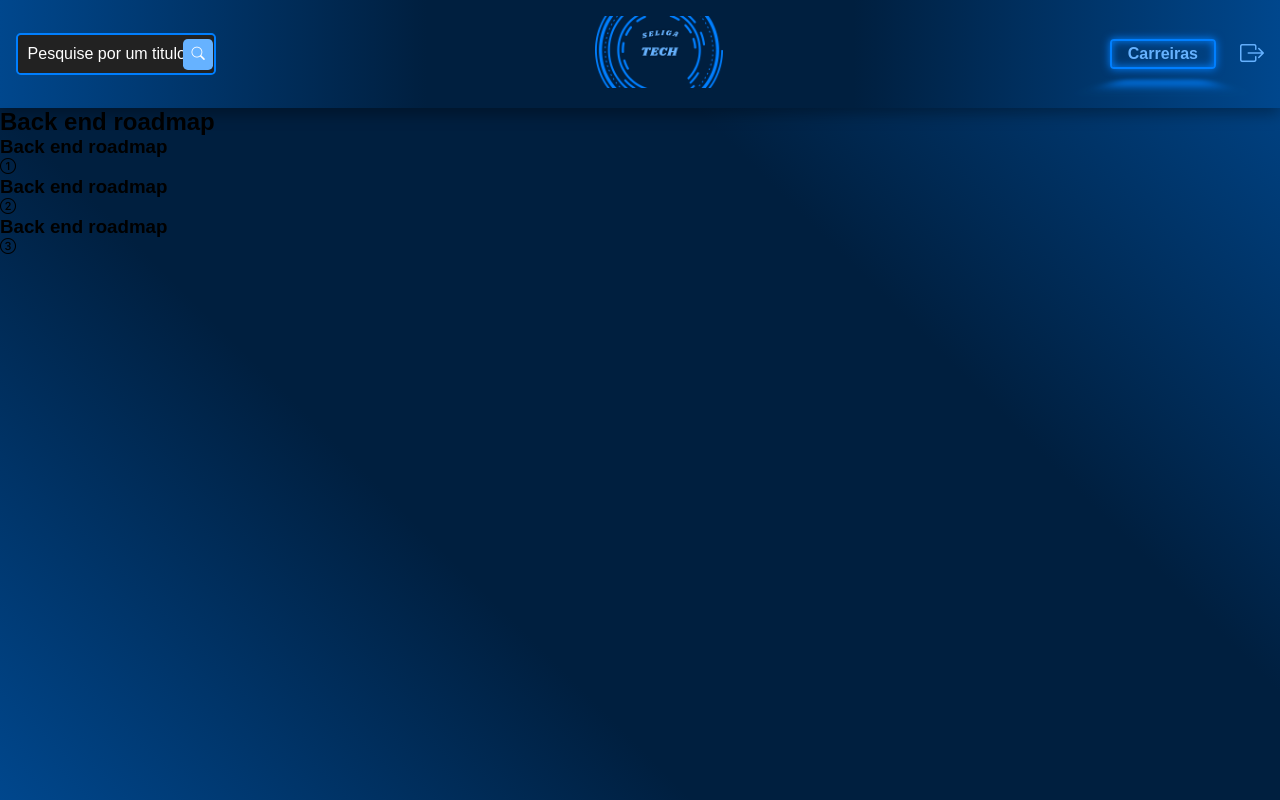
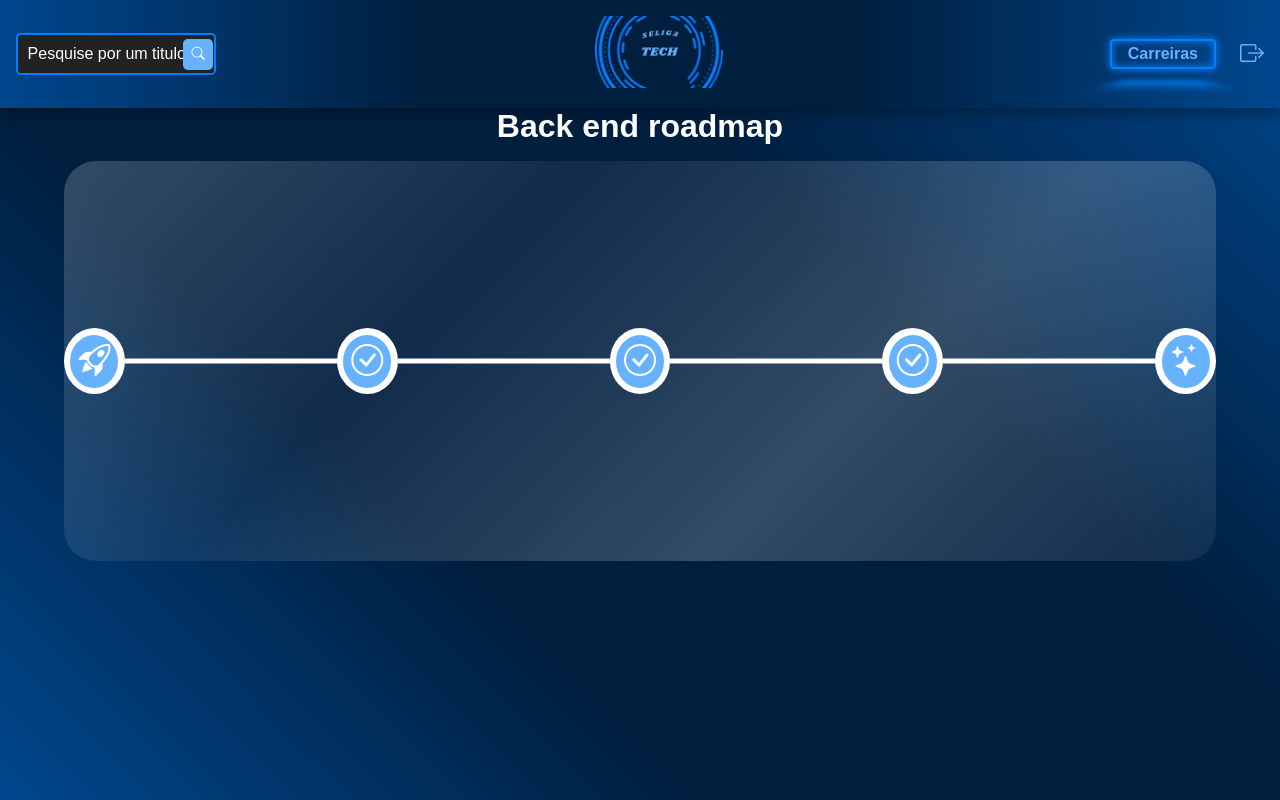
Before and after one commit to CristianoXavierxxt/spa-SeLigaTech, a React (Vite) app in the folder spa-seligatech/: page /career1 in a window 1280 px wide. Built offline with nearby package versions, Linux system fonts and the light colour scheme.

Commit message:
styling the careers page

```diff
--- a/spa-seligatech/src/pages/Careers/Career1/Career1.jsx
+++ b/spa-seligatech/src/pages/Careers/Career1/Career1.jsx
@@ -1,35 +1,54 @@
+import { RoadmapContainer, RoadmapHeader, ContainerIcon } from "./Career1Styled.jsx"
+import React, { useState } from "react";
+
 export default function Career1() {
+
+    const [iconStates, setIconStates] = useState({
+        rocket: false,
+        check1: false,
+        check2: false,
+        check3: false,
+        stars: false,
+    });
+
+    const handleClick = (iconName) => {
+        setIconStates((prevStates) => ({
+          ...prevStates,
+          [iconName]: !prevStates[iconName],
+        }));
+      };
+
     return(
         <>
-            <main>
-                <div>
-                    <h2>
-                        Back end roadmap
-                    </h2>
-                </div>
+            <RoadmapHeader>
+                <h1>
+                    Back end roadmap
+                </h1>
+            </RoadmapHeader>
 
-                <div>
-                    <h3>
-                        Back end roadmap
-                    </h3>
-                    <i className="bi bi-1-circle"></i>
-                </div>
+            <RoadmapContainer>
 
-                <div>
-                    <h3>
-                        Back end roadmap
-                    </h3>
-                    <i className="bi bi-2-circle"></i>
-                </div>
+                <ContainerIcon onClick={() => handleClick("rocket")} isActive={iconStates.rocket}>
+                    <i className="bi bi-rocket-takeoff"></i>
+                </ContainerIcon>
 
-                <div>
-                    <h3>
-                        Back end roadmap
-                    </h3>
-                    <i className="bi bi-3-circle"></i>
-                </div>
+                <ContainerIcon onClick={() => handleClick("check1")} isActive={iconStates.check1}>
+                    <i className="bi bi-check-circle"></i>
+                </ContainerIcon>
 
-            </main>
+                <ContainerIcon onClick={() => handleClick("check2")} isActive={iconStates.check2}>
+                    <i className="bi bi-check-circle"></i>
+                </ContainerIcon>
+
+                <ContainerIcon onClick={() => handleClick("check3")} isActive={iconStates.check3}>
+                    <i className="bi bi-check-circle"></i>
+                </ContainerIcon>
+
+                <ContainerIcon onClick={() => handleClick("stars")} isActive={iconStates.stars}>
+                    <i className="bi bi-stars"></i>
+                </ContainerIcon>
+
+            </RoadmapContainer>
         </>
     )
 }
--- /dev/null
+++ b/spa-seligatech/src/pages/Careers/Career1/Career1Styled.jsx
@@ -0,0 +1,74 @@
+import styled from "styled-components";
+
+export const RoadmapHeader = styled.header`
+    display: flex;
+    justify-content: center;
+    width: 100%;
+    color: #ffffff;
+
+`;
+
+export const RoadmapContainer = styled.main`
+    position: relative;
+    display: flex;
+    justify-content: space-between;
+    align-items: center;
+    width: 90%;
+    height: 50vh;
+    color: #ffffff;
+    font-size: 2rem;
+    margin: 1rem auto;
+    background: linear-gradient(135deg, rgba(255, 255, 255, 0.2), rgba(255, 255, 255, 0.062), rgba(255, 255, 255, 0.2), rgba(255, 255, 255, 0.062) );
+    border-radius: 2rem;
+
+    i{
+        border-radius: 50%;
+        padding: 0.5rem;
+        background-color: #66B2FF;
+    }
+
+`;
+
+
+export const ContainerIcon = styled.div`
+    display: flex;
+    padding: 0.4rem;
+    border-radius: 50%;
+    background: ${({ isActive }) => (isActive ?
+            "linear-gradient(to right, #007FFF, #007FFF, #ffffff, #ffffff)"
+                :
+            "#ffffff"
+        )
+    };
+    background-size: 300%;
+    background-position: ${({ isActive }) => (isActive ? "left" : "right")};
+    box-shadow: ${({ isActive }) => (isActive ?
+            "inset 0 0 0.5em #007FFF, 0 0 0.5em #007FFF"
+                :
+            "#ffffff")};
+    position: relative;
+    transition: background 0.6s ease;
+
+    &:not(:last-child)::after {
+        content: "";
+        position: absolute;
+        width: 14.7rem;
+        height: 5px;
+        background: ${({ isActive }) => (isActive ?
+                "linear-gradient(to right, #007FFF, #007FFF, #ffffff, #ffffff)"
+                    :
+                "#ffffff"
+            )
+        };
+        background-size: 300%;
+        background-position: ${({ isActive }) => (isActive ? "left" : "right")};
+        box-shadow: ${({ isActive }) => (isActive ?
+            "0 0 0.5em #007FFF, 0 0 0.5em #007FFF"
+                :
+            "#ffffff")};
+        top: 50%;
+        left: 100%;
+        transform: translateY(-50%);
+        transition: background 2s ease
+    }
+`;
```
